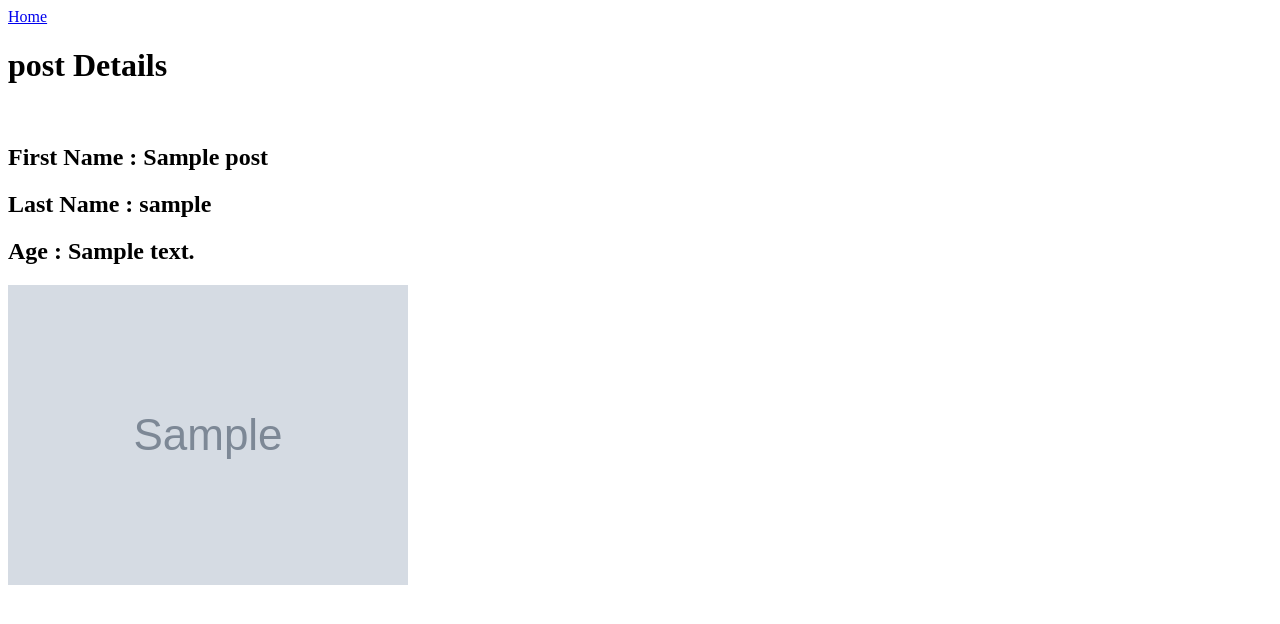
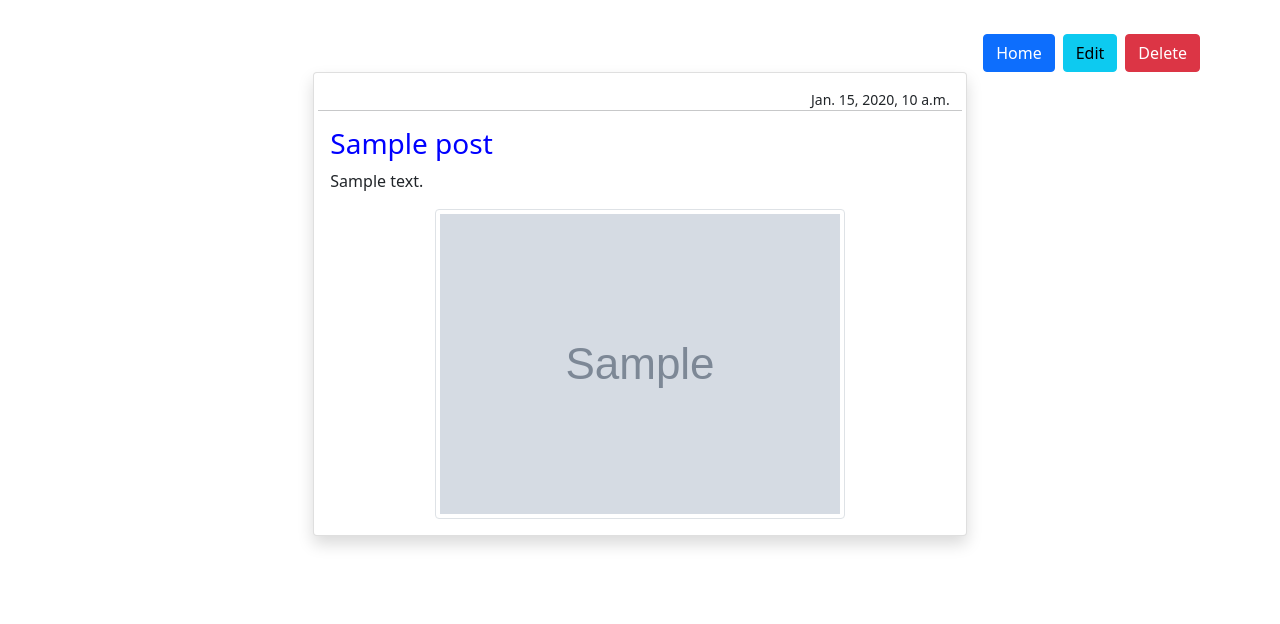
Before and after one commit to moutazmuhammad/python_django_blog, a Django app: page /post/1 in a window 1280 px wide. Shown: the top 624 px of the page. Run offline with Django 4.2, Linux system fonts and the light colour scheme; tables that the repository leaves empty hold one stand-in row (values such as "Sample post"); grey boxes marked "Sample" are stand-in pictures; parts of the project's set-up code (start-up, migrations or seed data) failed here and were passed over.

Commit message:
Add Edit option to posts

```diff
--- a/cloudBlog/post/templates/post.html
+++ b/cloudBlog/post/templates/post.html
@@ -1,7 +1,42 @@
-<a class="btn btn-warning" href="/post/allposts">Home</a>
-<h1>post Details</h1>
-<br/>
-<h2>First Name : {{ post.title }}</h2>
-<h2>Last Name : {{ post.user }}</h2>
-<h2>Age : {{ post.body }}</h2>
-<img src="{{ post.image }}">
+<html lang="en">
+<head>
+    <meta charset="UTF-8">
+    <meta http-equiv="X-UA-Compatible" content="IE=edge">
+    <meta name="viewport" content="width=device-width, initial-scale=1.0">
+    <link href="https://cdn.jsdelivr.net/npm/bootstrap@5.0.2/dist/css/bootstrap.min.css" rel="stylesheet" integrity="sha384-EVSTQN3/azprG1Anm3QDgpJLIm9Nao0Yz1ztcQTwFspd3yD65VohhpuuCOmLASjC" crossorigin="anonymous">
+    <title>Details</title>
+</head>
+<body>
+<br>
+
+
+<div class="container" style="padding: 10px;">
+    <div class="d-grid gap-2 d-md-flex justify-content-md-end">
+        <a class="btn btn-primary" type="Post" href="{% url 'allposts' %}">Home</a>
+        <a class="btn btn-info" type="Post" href="{% url 'editpost' post.id %}">Edit</a>
+        <a class="btn btn-danger" type="Post">Delete</a>
+    </div>
+    <div class="card shadow col-lg-7 mx-auto">
+
+        <div class="card-body">
+
+                <div class="row">
+                    <small style="text-align: right;">{{post.created}}</small>
+                    <hr>
+                    <h3 style="color: blue;">{{ post.title }}</h3>
+                    <p style="text-align: justify;">{{post.body}}</p>
+                </div>
+                <div class="row">
+                    {% if post.image %}
+                    <div class="text-center">
+                        <img src="{{ post.image.url }}" alt="image" class="img-thumbnail">
+                    </div>
+                    {% endif %}
+                </div>
+            </div>
+    </div>
+
+</div>
+
+</body>
+</html>
--- a/cloudBlog/post/urls.py
+++ b/cloudBlog/post/urls.py
@@ -3,5 +3,6 @@ from . import views
 
 urlpatterns = [
     path('allposts/', views.allPosts, name="allposts"),
-    path('post/<postID>', views.post, name="post"),
+    path('post/<postID>', views.showPost, name="post"),
+    path('editpost/<postID>', views.postEdit, name="editpost"),
 ]
--- a/cloudBlog/post/views.py
+++ b/cloudBlog/post/views.py
@@ -1,6 +1,7 @@
+from turtle import pos
 from django.shortcuts import render, redirect, HttpResponse
 from .models import Post
-from .form import PostForm
+from .form import PostForm, EditPostForm
 
 
 # Create your views here.
@@ -24,7 +25,25 @@ def allPosts(request):
     return render(request, 'allposts.html', context)
 
 
-def post(request, postID):
+def showPost(request, postID):
     post = Post.objects.get(id = postID)
     context = {'post': post}
     return render(request, 'post.html', context)
+
+
+def postEdit(request, postID):
+    post = Post.objects.get(id = postID)
+    form = EditPostForm(instance=post)
+    if request.method=='POST':
+        form = EditPostForm(request.POST, instance=post)
+        if form.is_valid():
+            form.save()
+            return redirect('post', postID=post.id)
+        else:
+            form = EditPostForm(instance=post)
+
+    context = {
+        'post': post,
+        'form': form
+        }
+    return render(request, 'editpost.html', context)
--- a/req.txt
+++ b/req.txt
@@ -7,9 +7,3 @@ psycopg2==2.9.3
 PyMySQL==1.0.2
 python-decouple==3.6
 sqlparse==0.4.2
-cffi==1.15.0
-cryptography==36.0.2
-dataclasses==0.8
-pycparser==2.21
-pytz==2021.3
-typing_extensions==4.1.1
```
Also changed, not shown: cloudBlog/post/form.py (+7 -0 lines), cloudBlog/post/templates/allposts.html (+4 -4 lines), cloudBlog/post/templates/editpost.html (added, +28 -0 lines).
